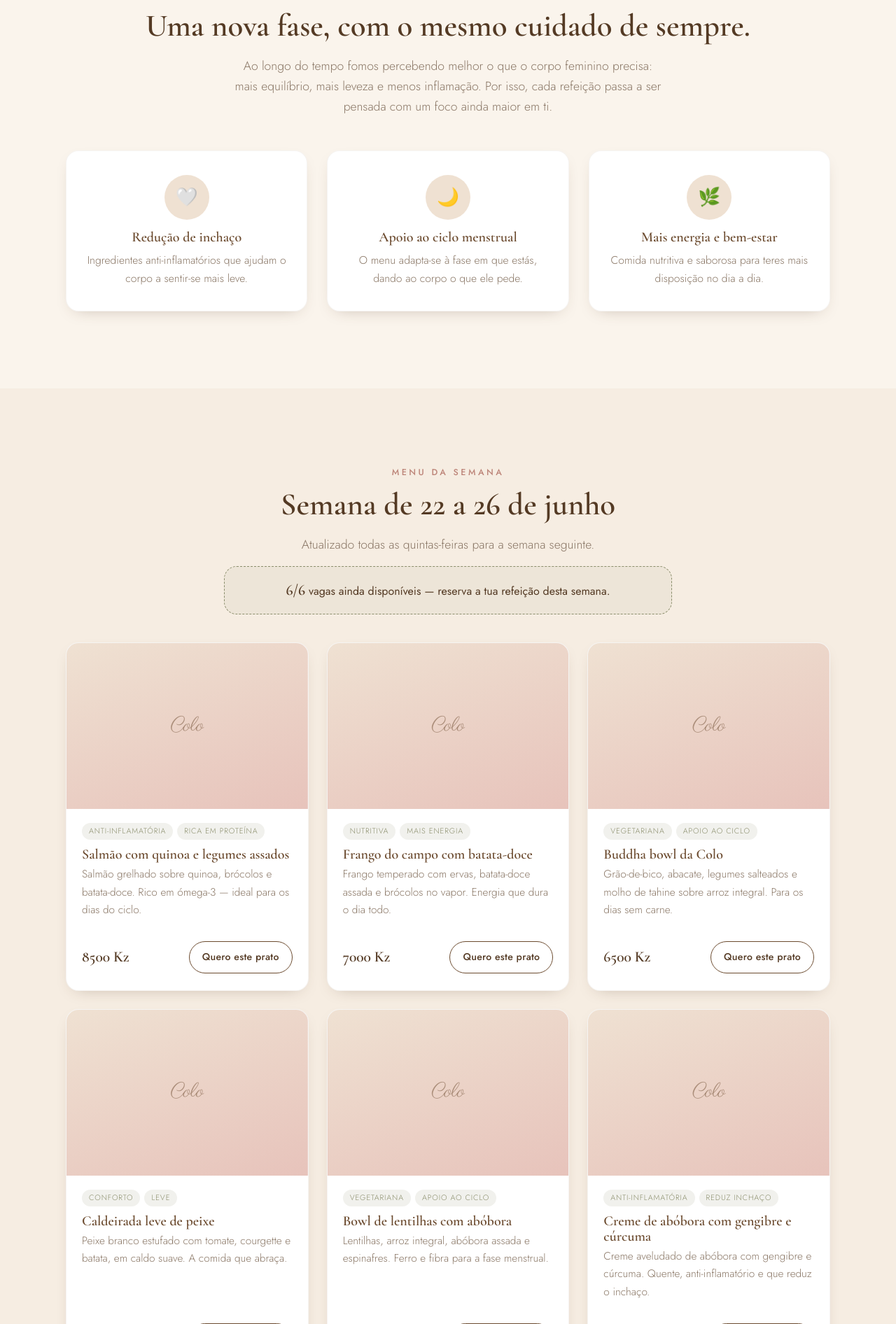
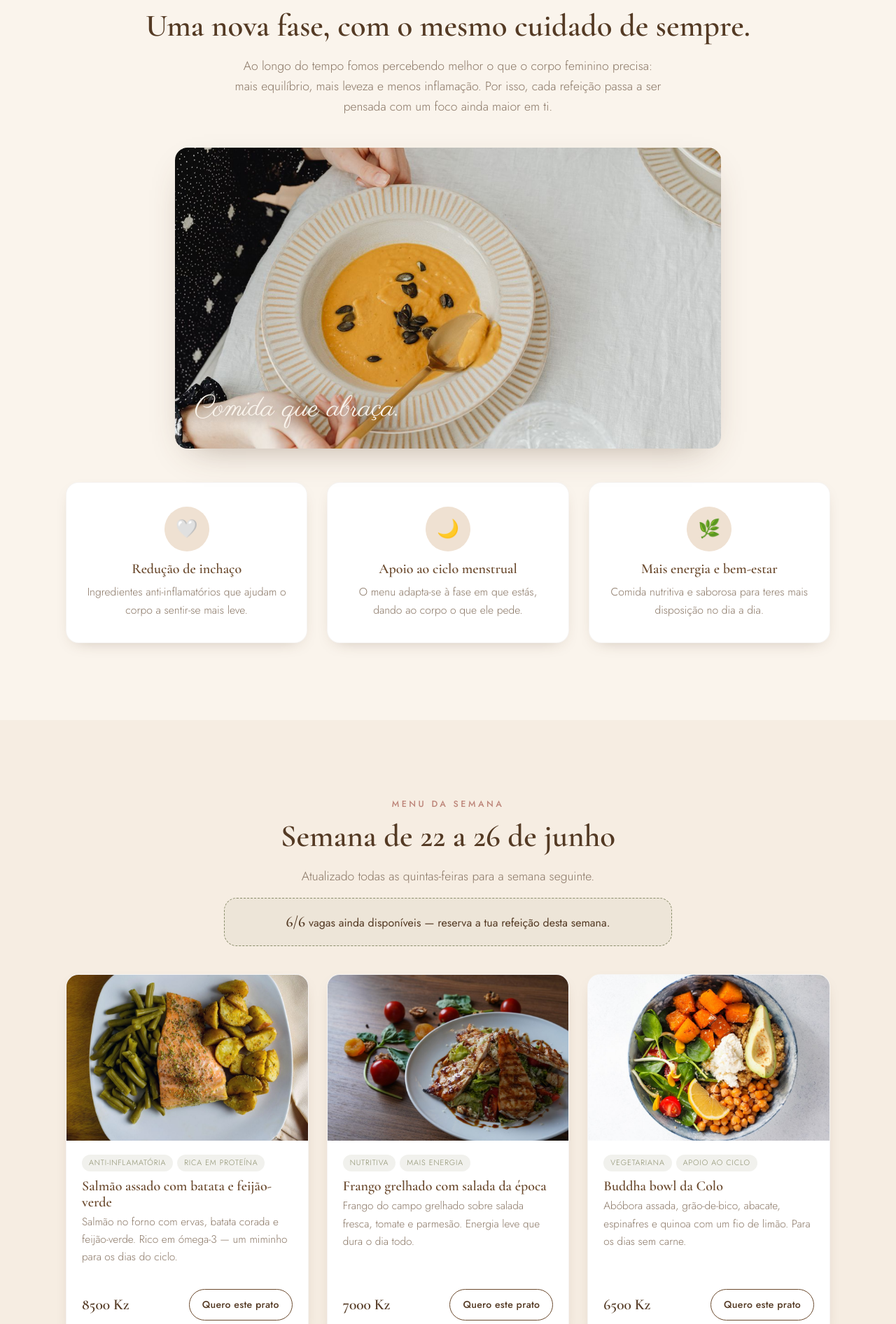
Before and after one commit to am26dev/colo, a PHP site: page / in a window 1280 px wide; the page is wider, and only the part inside the window is pictured. Shown: the part 1019-2911 px from the top of that part at 70% size. Run offline with PHP 8.4, Linux system fonts and the light colour scheme.

Commit message:
Adiciona fotografia real aos pratos, herói e cenário
- 6 fotos de pratos (Pexels, licença comercial livre) em assets/img
- Imagem de herói e imagem de partilha (og)
- Cenário real na secção "Sobre" com legenda "Comida que abraça"
- Ajusta nomes/descrições dos pratos às fotos
- CSS para herói com imagem e bloco de cenário

Co-Authored-By: Claude Opus 4.8 <noreply@anthropic.com>

```diff
--- a/assets/css/styles.css
+++ b/assets/css/styles.css
@@ -268,6 +268,7 @@ p { margin: 0 0 1rem; }
   place-items: center;
   overflow: hidden;
 }
+.hero-photo img { width: 100%; height: 100%; object-fit: cover; display: block; }
 .hero-photo-fallback { text-align: center; color: var(--brown); opacity: .85; }
 .hero-photo-fallback small { display: block; margin-top: 8px; font-size: .72rem; color: var(--muted); }
 .hero-photo-fallback code { background: rgba(255,255,255,.5); padding: 1px 6px; border-radius: 6px; }
@@ -293,6 +294,29 @@ p { margin: 0 0 1rem; }
 
 /* ----------------------- sobre / pilares ----------------------- */
 .sobre { background: var(--cream-3); }
+.sobre-photo {
+  position: relative;
+  max-width: 780px;
+  margin: 44px auto 0;
+  border-radius: var(--radius);
+  overflow: hidden;
+  box-shadow: var(--shadow);
+}
+.sobre-photo img {
+  width: 100%;
+  height: clamp(240px, 40vw, 430px);
+  object-fit: cover;
+  display: block;
+}
+.sobre-photo figcaption {
+  position: absolute;
+  left: 28px;
+  bottom: 22px;
+  font-family: var(--script);
+  font-size: clamp(1.7rem, 4vw, 2.6rem);
+  color: var(--cream-3);
+  text-shadow: 0 2px 20px rgba(40, 26, 15, .55);
+}
 .pillars {
   display: grid;
   grid-template-columns: repeat(3, 1fr);
--- a/data/menu.js
+++ b/data/menu.js
@@ -22,49 +22,50 @@ window.COLO_MENU = {
 
   /* --- PRATOS ---
      Acrescenta, remove ou edita pratos à vontade.
-     Cada prato é um bloco { ... }. Mantém as vírgulas entre blocos.    */
+     Cada prato é um bloco { ... }. Mantém as vírgulas entre blocos.
+     O campo "foto" aponta para uma imagem em assets/img/.             */
   pratos: [
     {
-      nome: "Salmão com quinoa e legumes assados",
-      descricao: "Salmão grelhado sobre quinoa, brócolos e batata-doce. Rico em ómega-3 — ideal para os dias do ciclo.",
+      nome: "Salmão assado com batata e feijão-verde",
+      descricao: "Salmão no forno com ervas, batata corada e feijão-verde. Rico em ómega-3 — um miminho para os dias do ciclo.",
       preco: 8500,
       tags: ["Anti-inflamatória", "Rica em proteína"],
-      foto: ""   // ex.: "assets/img/salmao.jpg"
+      foto: "assets/img/salmao.jpg"
     },
     {
-      nome: "Frango do campo com batata-doce",
-      descricao: "Frango temperado com ervas, batata-doce assada e brócolos no vapor. Energia que dura o dia todo.",
+      nome: "Frango grelhado com salada da época",
+      descricao: "Frango do campo grelhado sobre salada fresca, tomate e parmesão. Energia leve que dura o dia todo.",
       preco: 7000,
       tags: ["Nutritiva", "Mais energia"],
-      foto: ""
+      foto: "assets/img/frango.jpg"
     },
     {
       nome: "Buddha bowl da Colo",
-      descricao: "Grão-de-bico, abacate, legumes salteados e molho de tahine sobre arroz integral. Para os dias sem carne.",
+      descricao: "Abóbora assada, grão-de-bico, abacate, espinafres e quinoa com um fio de limão. Para os dias sem carne.",
       preco: 6500,
       tags: ["Vegetariana", "Apoio ao ciclo"],
-      foto: ""
+      foto: "assets/img/buddha.jpg"
     },
     {
-      nome: "Caldeirada leve de peixe",
-      descricao: "Peixe branco estufado com tomate, courgette e batata, em caldo suave. A comida que abraça.",
-      preco: 7500,
-      tags: ["Conforto", "Leve"],
-      foto: ""
-    },
-    {
-      nome: "Bowl de lentilhas com abóbora",
-      descricao: "Lentilhas, arroz integral, abóbora assada e espinafres. Ferro e fibra para a fase menstrual.",
+      nome: "Couve-flor assada com quinoa",
+      descricao: "Bifes de couve-flor assada com ervas, quinoa e molho cremoso de iogurte e limão. Leve e reconfortante.",
       preco: 6000,
-      tags: ["Vegetariana", "Apoio ao ciclo"],
-      foto: ""
+      tags: ["Vegetariana", "Leve"],
+      foto: "assets/img/couveflor.jpg"
     },
     {
       nome: "Creme de abóbora com gengibre e cúrcuma",
-      descricao: "Creme aveludado de abóbora com gengibre e cúrcuma. Quente, anti-inflamatório e que reduz o inchaço.",
+      descricao: "Creme aveludado de abóbora com gengibre e cúrcuma, sementes tostadas e tomilho. Anti-inflamatório e que reduz o inchaço.",
       preco: 4500,
       tags: ["Anti-inflamatória", "Reduz inchaço"],
-      foto: ""
+      foto: "assets/img/creme-abobora.jpg"
+    },
+    {
+      nome: "Sopa cremosa de tomate e manjericão",
+      descricao: "Tomate assado lentamente com alho e manjericão fresco. A comida que abraça, quentinha e leve.",
+      preco: 4500,
+      tags: ["Conforto", "Anti-inflamatória"],
+      foto: "assets/img/sopa-tomate.jpg"
     }
   ]
 };
--- a/index.html
+++ b/index.html
@@ -70,11 +70,8 @@
       </div>
 
       <div class="hero-card">
-        <div class="hero-photo" role="img" aria-label="Refeição Colo">
-          <div class="hero-photo-fallback">
-            <span class="brand-word lg">Colo<span class="brand-dot"></span></span>
-            <small>substitui por uma foto em <code>assets/img/hero.jpg</code></small>
-          </div>
+        <div class="hero-photo">
+          <img src="assets/img/hero.jpg" alt="Taça de quinoa com legumes assados da Colo" loading="eager" />
         </div>
         <div class="hero-seal">
           <p>Feita com<br /><strong>intenção, sabor<br />e cuidado</strong></p>
@@ -93,6 +90,11 @@
         mais equilíbrio, mais leveza e menos inflamação. Por isso, cada refeição
         passa a ser pensada com um foco ainda maior em ti.
       </p>
+
+      <figure class="sobre-photo">
+        <img src="assets/img/cenario.jpg" alt="Uma refeição quente da Colo, pensada para cuidar de ti" loading="lazy" />
+        <figcaption>Comida que abraça.</figcaption>
+      </figure>
 
       <div class="pillars">
         <article class="pillar">
```
Also changed, not shown: assets/img/README.md, assets/img/buddha.jpg (added), assets/img/cenario.jpg (added), assets/img/couveflor.jpg (added), assets/img/creme-abobora.jpg (added), assets/img/frango.jpg (added), assets/img/hero.jpg (added), assets/img/og-cover.jpg (added), assets/img/salmao.jpg (added), assets/img/sopa-tomate.jpg (added).
